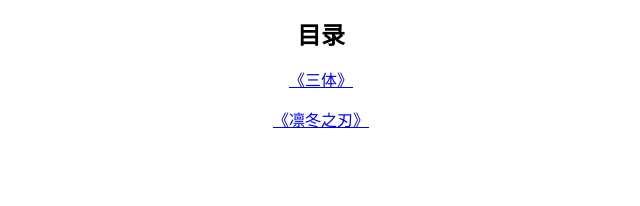
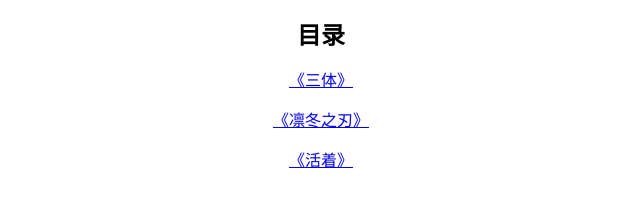
Before and after one commit to zhuceyongaxiaohao/zhuceyongaxiaohao.github.io, a plain HTML site: page 1/index.html in a window 1280 px wide. Shown: the full height of the page, 319-959 px from the left. Drawn offline with Linux system fonts and the light colour scheme.

Commit message:
Add files via upload

```diff
--- a/1/index.html
+++ b/1/index.html
@@ -6,5 +6,6 @@
 <p style="text-align: center;"><strong><span style="font-size: 18pt;">目录</span></strong></p>
 <p style="text-align: center;"><a href="https://zhuceyongaxiaohao.github.io/1/9787536692930.epub">《三体》</a></p>
 <p style="text-align: center;"><a href="https://zhuceyongaxiaohao.github.io/1/9787559471130.epub">《凛冬之刃》</a></p>
+<p style="text-align: center;"><a href="https://zhuceyongaxiaohao.github.io/1/9787530215593.epub">《活着》</a></p>
 </body>
 </html>
```
